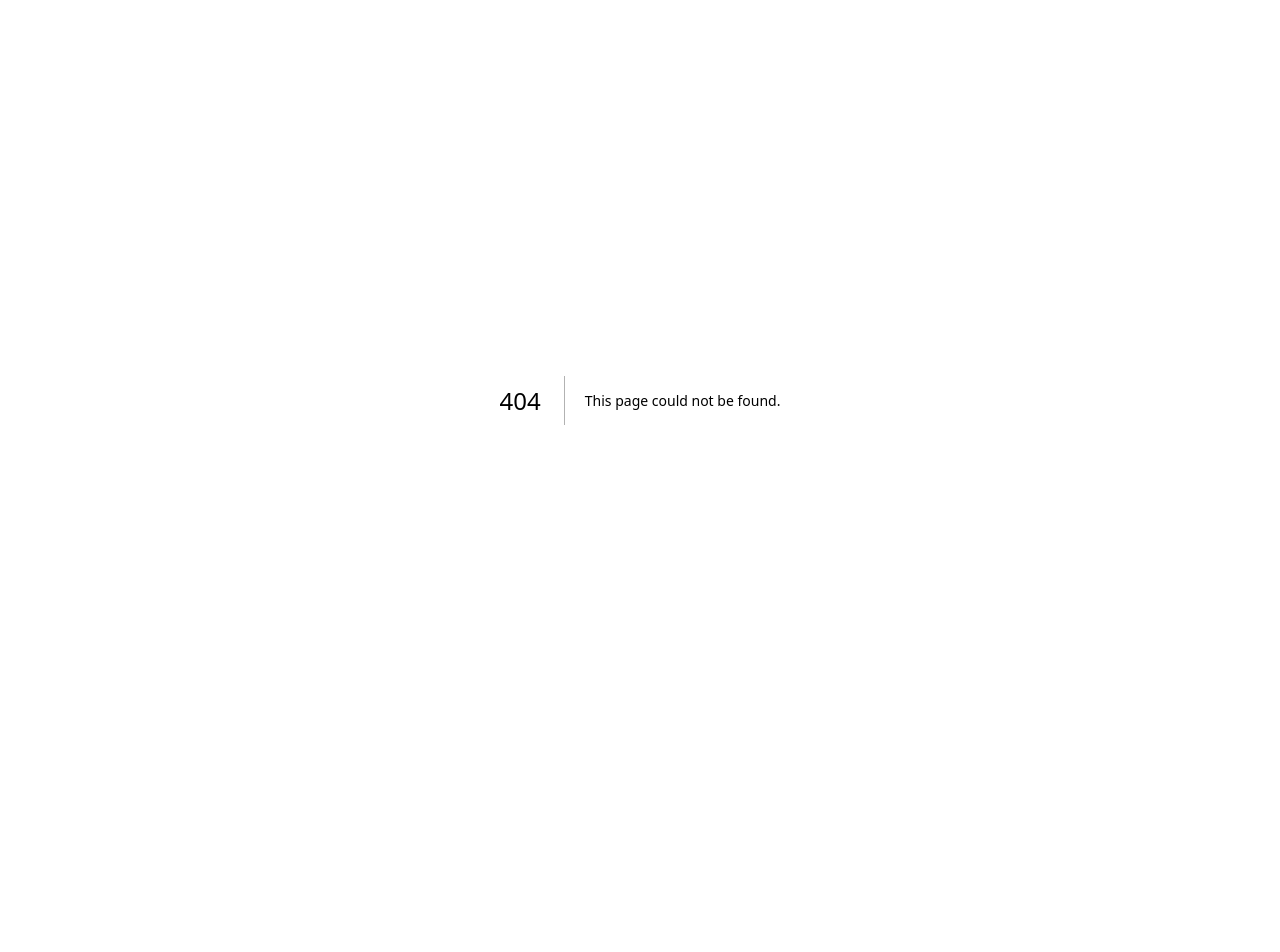
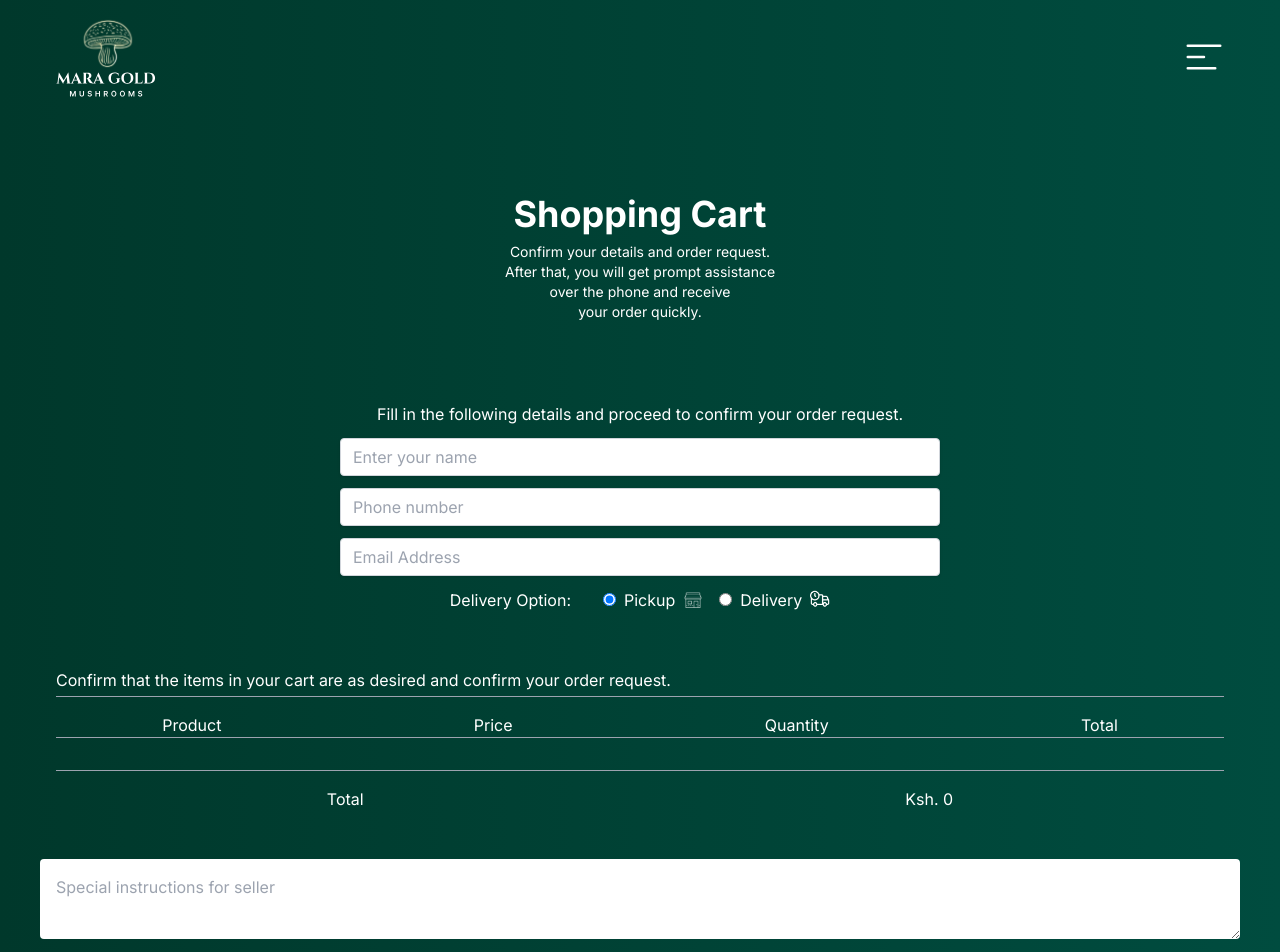
Before and after one commit to elsieoduor/mushroom, a Next.js app: page /cart in a window 1280 px wide. Before the commit this address had no page. Shown: the top 952 px of the page. Before the commit the page ends 800 px from the top, so only its background shows below. Built offline with nearby package versions, Linux system fonts and the light colour scheme.

Commit message:
Commit 5

```diff
--- /dev/null
+++ b/app/cart/page.tsx
@@ -0,0 +1,208 @@
+'use client';
+import React, { useState } from 'react';
+import { useCart } from '../../components/shared/CartContext';
+import Image from 'next/image';
+import Navbar from '@/components/shared/Navbar';
+import Footer from '@/components/shared/Footer';
+import Link from 'next/link';
+
+interface FormData {
+  name: string;
+  phone: string;
+  email: string;
+  deliveryOption: 'pickup' | 'delivery';
+  specialInstructions: string;
+}
+
+const CartPage: React.FC = () => {
+  const { cart, removeFromCart, updateQuantity } = useCart();
+
+
+  const [formData, setFormData] = useState<FormData>({
+    name: '',
+    phone: '',
+    email: '',
+    deliveryOption: 'pickup',
+    specialInstructions: '',
+  });
+
+  const handleRemove = (productId: number) => {
+    removeFromCart(productId);
+  };
+
+  const handleIncrement = (productId: number, quantity: number) => {
+    updateQuantity(productId, quantity + 1);
+  };
+
+  const handleDecrement = (productId: number, quantity: number) => {
+    if (quantity > 1) {
+      updateQuantity(productId, quantity - 1);
+    }
+  };
+
+  const handleChange = (e: React.ChangeEvent<HTMLInputElement | HTMLTextAreaElement>) => {
+    const { name, value } = e.target;
+    setFormData({ ...formData, [name]: value });
+  };
+
+  const generateWhatsAppMessage = () => {
+    let message = `Name: ${formData.name}\nPhone: ${formData.phone}\nEmail: ${formData.email}\nDelivery Option: ${formData.deliveryOption}\n\nProducts:\n`;
+    cart.forEach((item, index) => {
+      message += `${index + 1}. ${item.name} - ${item.quantity} @ Ksh. ${item.price} each\n`;
+    });
+    message += `\nSpecial Instructions: ${formData.specialInstructions}\n`;
+    return encodeURIComponent(message);
+  };
+
+  const handleCheckout = () => {
+    const message = generateWhatsAppMessage();
+    window.location.href = `https://wa.me/ENTER_WHATSAPP_NUMBER?text=${message}`;
+  };
+
+  const totalAmount = cart.reduce((total, item) => total + item.price * item.quantity, 0);
+
+  return (
+    <div className="container px-2 md:px-10 text-white">
+      <Navbar />
+
+      {/* TopText */}
+      <section className="text-center mt-10 md:mt-20">
+        <h1 className="text-2xl md:text-4xl font-bold">Shopping Cart</h1>
+        <p className="mt-2 mb-10 md:mb-20 text-xs md:text-sm ">
+          Confirm your details and order request. <br />
+          After that, you will get prompt assistance <br />
+          over the phone and receive <br /> your order quickly.
+        </p>
+      </section>
+
+      {/* Form */}
+      <section className="mb-6 md:mb-10">
+        <h3 className="text-xs md:text-base mb-3 text-center">Fill in the following details and proceed to confirm your order request.</h3>
+        <form className="space-y-3 flex flex-col items-center">
+          <input
+            type="text"
+            name="name"
+            placeholder="Enter your name"
+            className="block md:w-1/2 p-2 border border-gray-300 rounded text-black shadow appearance-none w-full py-2 px-3 text-gray-700 leading-tight focus:outline-none focus:shadow-outline"
+            value={formData.name}
+            onChange={handleChange}
+          />
+          <input
+            type="tel"
+            name="phone"
+            placeholder="Phone number"
+            className="text-black md:w-1/2 p-2 border border-gray-300 rounded shadow appearance-none w-full py-2 px-3 text-gray-700 leading-tight focus:outline-none focus:shadow-outline"
+            maxLength={10}
+            value={formData.phone}
+            onChange={handleChange}
+          />
+          <input
+            type="email"
+            name="email"
+            placeholder="Email Address"
+            className="block md:w-1/2 p-2 border border-gray-300 rounded text-black shadow appearance-none w-full py-2 px-3 text-gray-700 leading-tight focus:outline-none focus:shadow-outline"
+            value={formData.email}
+            onChange={handleChange}
+          />
+          <div className="flex flex-col md:flex-row justify-center items-center mt-4 space-y-2 md:space-y-0 md:space-x-4">
+            <label className="mr-4">Delivery Option:</label>
+            <div className="flex space-x-4">
+              <label className="flex items-center">
+                <input
+                  type="radio"
+                  name="deliveryOption"
+                  value="pickup"
+                  checked={formData.deliveryOption === 'pickup'}
+                  onChange={handleChange}
+                />
+                <span className="ml-2">Pickup</span>
+                <Image src="/pickup.png" alt="pickup icon" width={20} height={20} className="ml-2" />
+              </label>
+              <label className="flex items-center">
+                <input
+                  type="radio"
+                  name="deliveryOption"
+                  value="delivery"
+                  checked={formData.deliveryOption === 'delivery'}
+                  onChange={handleChange}
+                />
+                <span className="ml-2">Delivery</span>
+                <Image src="/delivery.png" alt="delivery icon" width={20} height={20} className="ml-2" />
+              </label>
+            </div>
+          </div>
+        </form>
+      </section>
+
+      {/* Summary  of Products */}
+      <section>
+        <div className="p-4 text-white">
+          <h3 className="text-xs md:text-base mb-1">Confirm that the items in your cart are as desired and confirm your order request.</h3>
+          <hr className="mb-4 border-gray-400" />
+          <ul className="flex justify-between items-center text-center space-x-10">
+            <li className="flex-grow">Product</li>
+            <li className="flex-grow">Price</li>
+            <li className="flex-grow">Quantity</li>
+            <li className="flex-grow">Total</li>
+          </ul>
+          <hr className="mb-4 border-gray-400" />
+          <div className="space-y-8">
+            {cart.map((item) => (
+              <div key={item.id} className="flex flex-col md:flex-row justify-between items-center space-y-4 md:space-y-0 md:space-x-10">
+                <Image src={item.image} alt={item.name} width={100} height={100} className="flex-none" />
+                <div className="flex-grow text-center">
+                  <h4 className="mb-1">{item.name}</h4>
+                  <button onClick={() => handleRemove(item.id)} className="text-xs underline">
+                    Remove
+                  </button>
+                </div>
+                <p className="flex-grow text-center">Ksh. {item.price}</p>
+                <div className="flex items-center space-x-2">
+                  <button onClick={() => handleDecrement(item.id, item.quantity)} className="text-white font-bold px-2 py-1 rounded">
+                    -
+                  </button>
+                  <span>{item.quantity}</span>
+                  <button onClick={() => handleIncrement(item.id, item.quantity)} className="text-white font-bold px-2 py-1 rounded">
+                    +
+                  </button>
+                </div>
+                <p className="flex-grow text-center">Ksh. {item.price * item.quantity}</p>
+              </div>
+            ))}
+          </div>
+
+          <hr className="mt-8 border-gray-400" />
+          <div className="flex justify-between items-center mt-4">
+            <ul className="flex justify-between items-center w-full">
+              <li className="flex-grow text-center">Total</li>
+              <li className="flex-grow text-center">Ksh. {totalAmount}</li>
+            </ul>
+          </div>
+        </div>
+      </section>
+
+      {/* Text area */}
+      <form className="text-center">
+        <textarea
+          placeholder="Special instructions for seller"
+          className="bg-white text-black w-full p-4 rounded mt-8 mb-8"
+          name="specialInstructions"
+          value={formData.specialInstructions}
+          onChange={handleChange}
+        />
+      </form>
+
+      {/* Checkout Button */}
+      <section className="text-center">
+        <div>
+          <button className="bg-gradient-to-r from-green-800 to-green-900 px-8 py-3 rounded-full drop-shadow-md" onClick={handleCheckout}>
+            Checkout with WhatsApp
+          </button>
+        </div>
+      </section>
+      <Footer />
+    </div>
+  );
+};
+
+export default CartPage;
--- a/components/shared/CartContext.tsx
+++ b/components/shared/CartContext.tsx
@@ -2,10 +2,11 @@
 import React, { createContext, useContext, useState, ReactNode } from 'react';
 
 interface Product {
-  id: number;
+  id: number ;
   name: string;
   price: number;
   quantity: number;
+  image: string;
 }
 
 interface CartContextType {
--- a/components/shared/MushroomCard.tsx
+++ b/components/shared/MushroomCard.tsx
@@ -9,10 +9,11 @@ const mushroomsCard = () => {
     const { addToCart } = useCart();
     const router = useRouter();
     const handleAddToCart = () => {
-        const product = { id: 1, name: 'Oyster Mushroom', price: 200, quantity };
+        const product = { id: 1, name: 'Oyster Mushroom', price: 200, image:'/oyster.png', quantity };
         addToCart(product);
         router.push('/cart');
       };
+
 
     return (
         <>
@@ -24,6 +25,7 @@ const mushroomsCard = () => {
                         <div key={index} className="flex flex-col items-center text-center gap-3 ">
                             <Link href={item.link}>
                             <Image alt="Mushroom 1" width={200} height={400} src={item.image} className="rounded-lg shadow-sm" />
+                            </Link>
                             <h3 className=" card-heading  ">{item.name}</h3>
                             <p className="text-xl">ksh.200</p>
                             <h3 className=" card-heading mt-3 text-xl">Quantity</h3>
@@ -37,7 +39,6 @@ const mushroomsCard = () => {
                                 <Image src="/cart.png" alt="delivery icon" width={20} height={20} className='ml-2' />
                                 </button>
                             </div>
-                            </Link>
                         </div>
                     ))}
 
```
